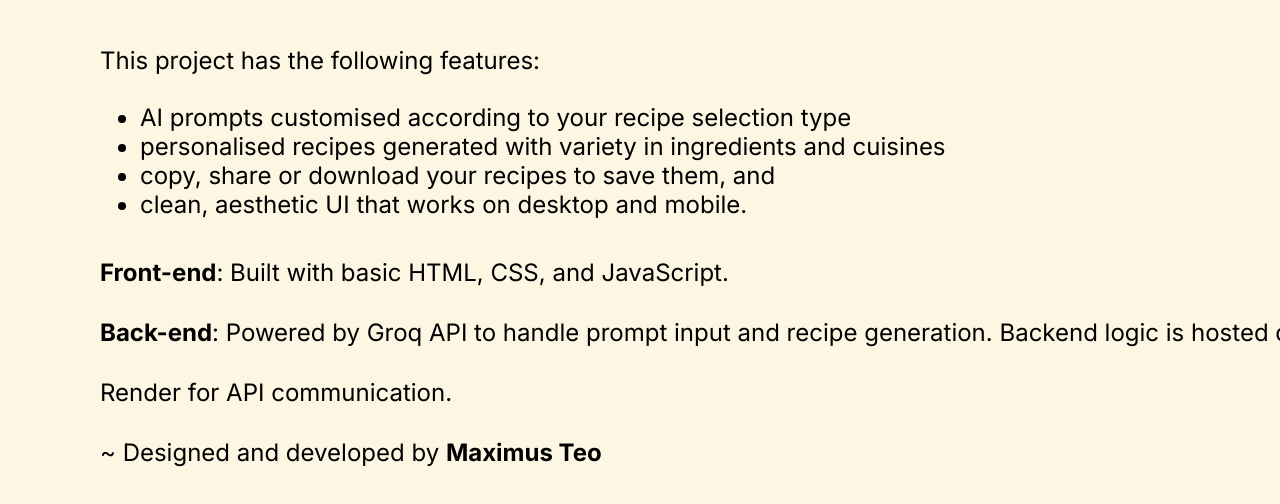
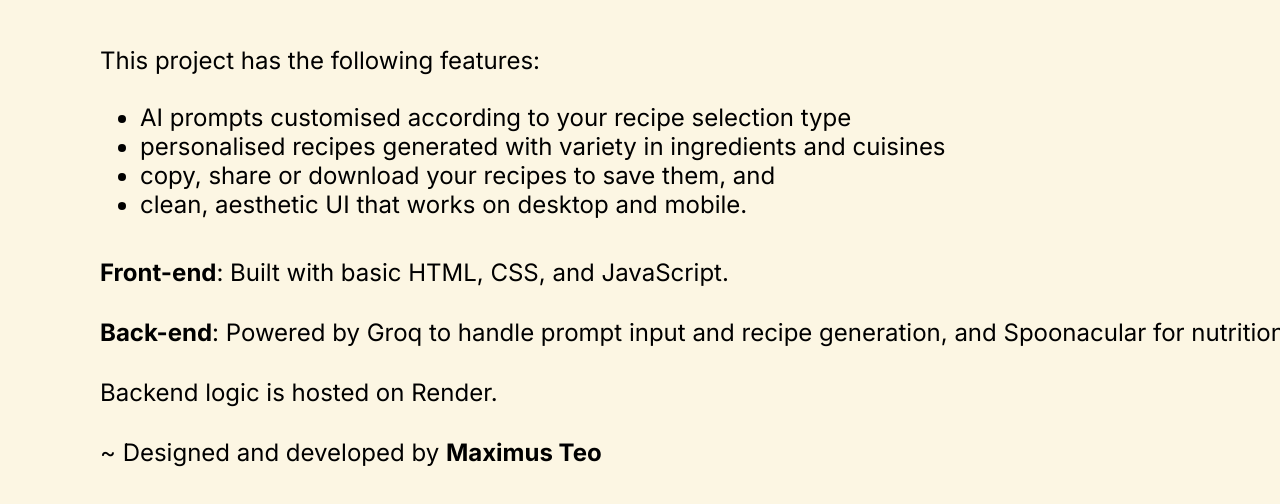
Before and after one commit to maximus-teo/lettherebebite, a website: page about/index.html in a window 1280 px wide. Shown: the part 306-810 px from the top of the page. Drawn offline with Linux system fonts and the light colour scheme.

Commit message:
updated about page

```diff
--- a/about/index.html
+++ b/about/index.html
@@ -40,7 +40,7 @@
         </p>
         <p style="font-size:1.5rem; text-align: left; line-height: 2.5;">
             <b>Front-end</b>: Built with basic HTML, CSS, and JavaScript.<br>
-            <b>Back-end</b>: Powered by Groq API to handle prompt input and recipe generation. Backend logic is hosted on Render for API communication.<br>
+            <b>Back-end</b>: Powered by Groq to handle prompt input and recipe generation, and Spoonacular for nutrition info. Backend logic is hosted on Render.<br>
             ~ Designed and developed by <b>Maximus Teo</b><br>
         </p>
 
```
